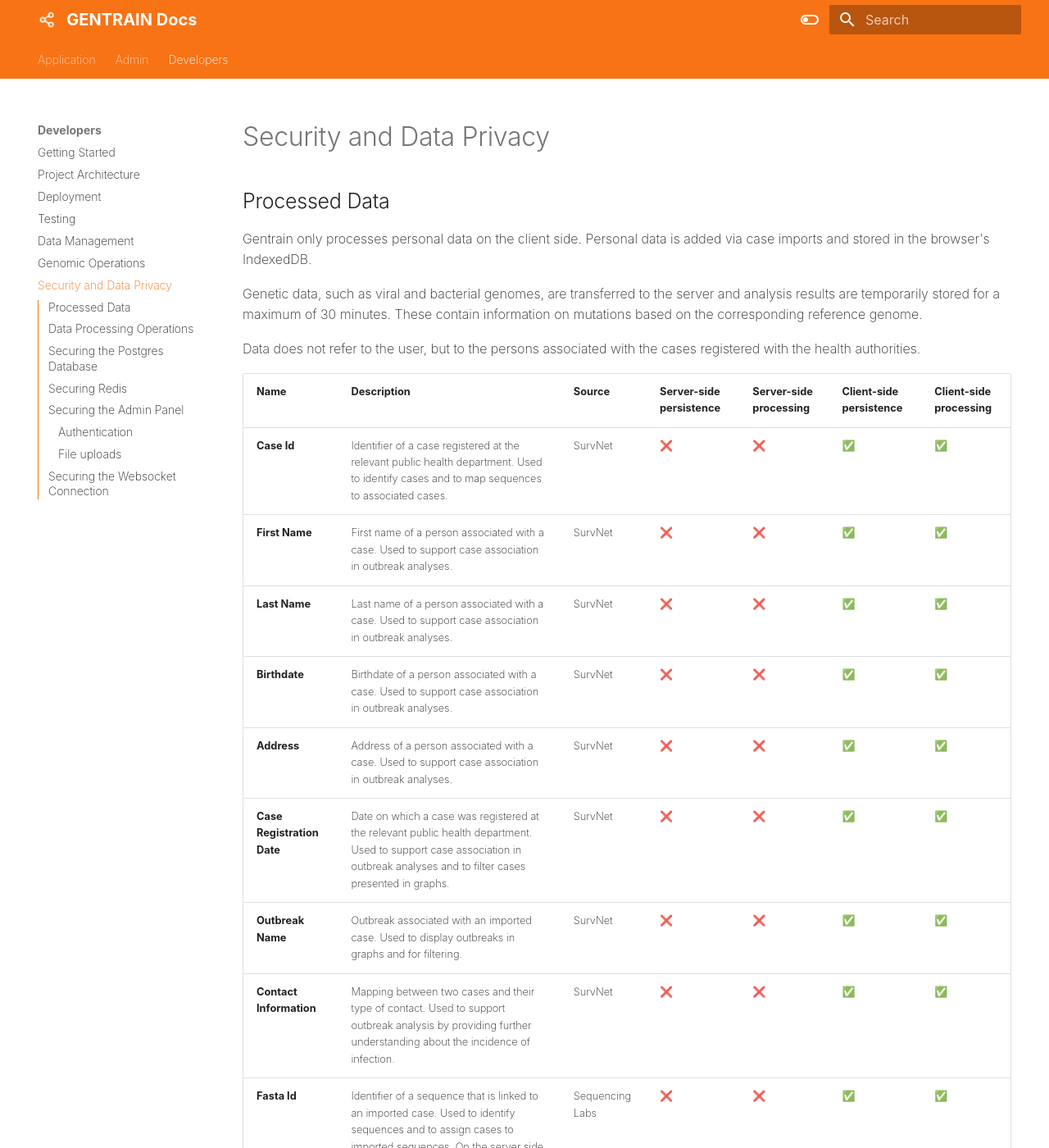
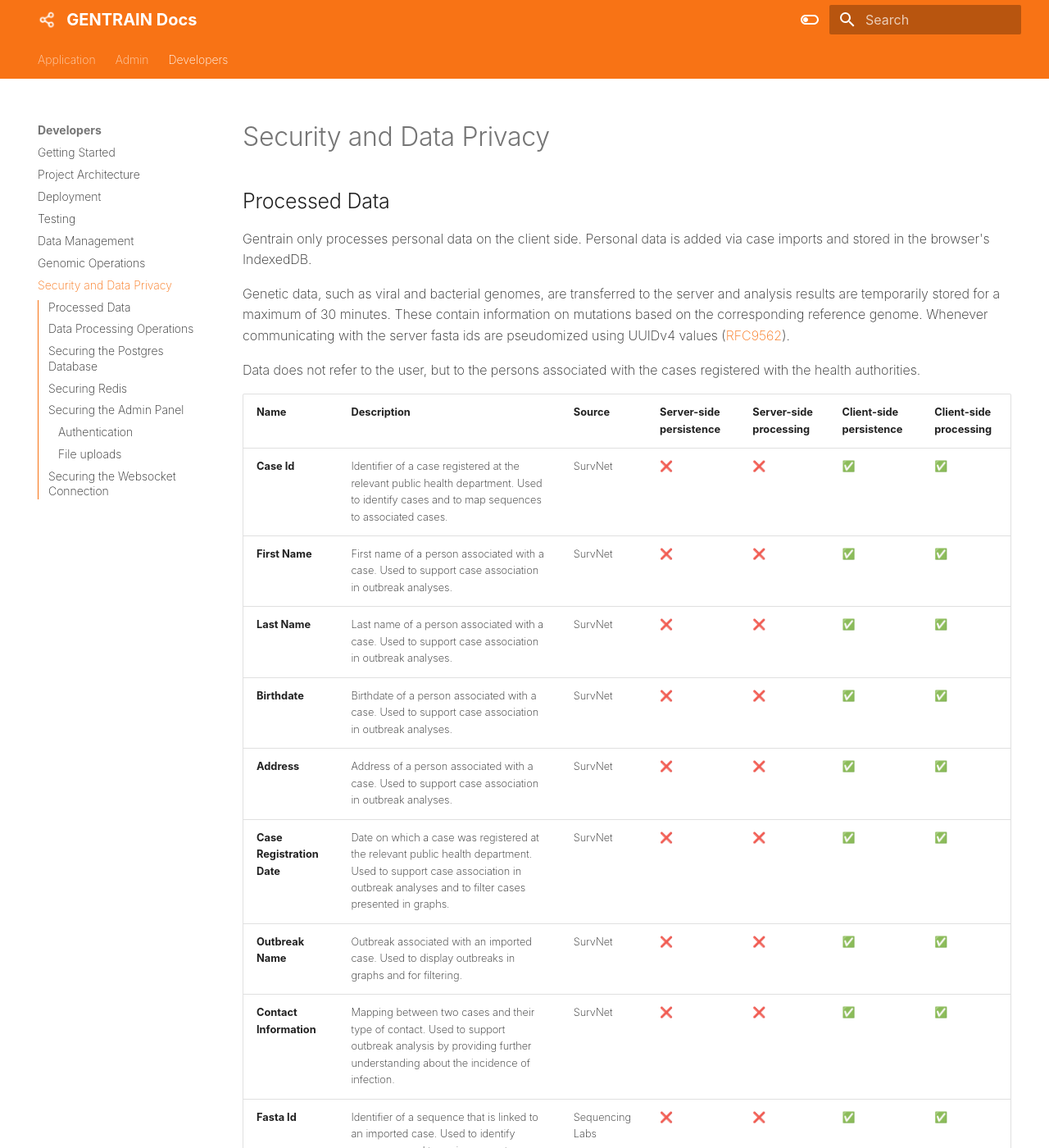
Before and after one commit to DiltheyLab/GENTRAIN, an MkDocs documentation site: the page built from documentation/docs/developers/security_and_data_privacy.md, in a window 1280 px wide and 1400 px high. Shown: the whole window at 82% size. Built offline with MkDocs 1.6.1 and Material for MkDocs 9.7.7, drawn with Linux system fonts in a browser that asks for light colours; some web fonts are replaced; some of the changed text lies outside the part shown.

Commit message:
docs: update data management

```diff
--- a/documentation/docs/developers/security_and_data_privacy.md
+++ b/documentation/docs/developers/security_and_data_privacy.md
@@ -7,23 +7,24 @@ Personal data is added via case imports and stored in the browser's IndexedDB.
 
 Genetic data, such as viral and bacterial genomes, are transferred to the server and analysis results are temporarily stored for a maximum of 30 minutes.
 These contain information on mutations based on the corresponding reference genome.
+Whenever communicating with the server fasta ids are pseudomized using UUIDv4 values ([RFC9562](https://www.rfc-editor.org/rfc/rfc9562.html#name-example-of-a-uuidv4-value){:target="\_blank"}).
 
 Data does not refer to the user, but to the persons associated with the cases registered with the health authorities.
 
-| Name                         | Description                                                                                                                                                                                                                                                                                         | Source          | Server-side persistence       | Server-side processing | Client-side persistence | Client-side processing |
-| ---------------------------- | --------------------------------------------------------------------------------------------------------------------------------------------------------------------------------------------------------------------------------------------------------------------------------------------------- | --------------- | ----------------------------- | ---------------------- | ----------------------- | ---------------------- |
-| **Case Id**                  | Identifier of a case registered at the relevant public health department. Used to identify cases and to map sequences to associated cases.                                                                                                                                                          | SurvNet         | ❌                            | ❌                     | ✅                      | ✅                     |
-| **First Name**               | First name of a person associated with a case. Used to support case association in outbreak analyses.                                                                                                                                                                                               | SurvNet         | ❌                            | ❌                     | ✅                      | ✅                     |
-| **Last Name**                | Last name of a person associated with a case. Used to support case association in outbreak analyses.                                                                                                                                                                                                | SurvNet         | ❌                            | ❌                     | ✅                      | ✅                     |
-| **Birthdate**                | Birthdate of a person associated with a case. Used to support case association in outbreak analyses.                                                                                                                                                                                                | SurvNet         | ❌                            | ❌                     | ✅                      | ✅                     |
-| **Address**                  | Address of a person associated with a case. Used to support case association in outbreak analyses.                                                                                                                                                                                                  | SurvNet         | ❌                            | ❌                     | ✅                      | ✅                     |
-| **Case Registration Date**   | Date on which a case was registered at the relevant public health department. Used to support case association in outbreak analyses and to filter cases presented in graphs.                                                                                                                        | SurvNet         | ❌                            | ❌                     | ✅                      | ✅                     |
-| **Outbreak Name**            | Outbreak associated with an imported case. Used to display outbreaks in graphs and for filtering.                                                                                                                                                                                                   | SurvNet         | ❌                            | ❌                     | ✅                      | ✅                     |
-| **Contact Information**      | Mapping between two cases and their type of contact. Used to support outbreak analysis by providing further understanding about the incidence of infection.                                                                                                                                         | SurvNet         | ❌                            | ❌                     | ✅                      | ✅                     |
-| **Fasta Id**                 | Identifier of a sequence that is linked to an imported case. Used to identify sequences and to assign cases to imported sequences. On the server side, sequences are identified using pseudonyms that are first created on the client side in order to assign pseudonyms and fastaids continuously. | Sequencing Labs | ❌                            | ❌                     | ✅                      | ✅                     |
-| **Genetic sequences**        | Sequences associated with imported cases. These are used to calculate the genetic distances between cases, which in turn are used to support outbreak analyses.                                                                                                                                     | Sequencing Labs | ❌                            | ✅                     | ❌                      | ✅                     |
-| **Sequence analysis result** | Sequences are analysed for mutations based on the corresponding reference genome. These results are stored on server side for a maximum of 30 minutes in case users close the websocket connection (e.g. by closing the browser tab) and therefore cannot retrieve these results immediately.       | Internal        | ✅ <small>(temporary)</small> | ✅                     | ✅                      | ✅                     |
-| **Session Id**               | A session id is generated once a user enters the application. Used to collect temporary persisted analysis results and temporary persisted on server side for a maximum of 30 minutes.                                                                                                              | Internal        | ✅ <small>(temporary)</small> | ✅                     | ✅                      | ✅                     |
+| Name                         | Description                                                                                                                                                                                                                                                                                          | Source          | Server-side persistence       | Server-side processing | Client-side persistence | Client-side processing |
+| ---------------------------- | ---------------------------------------------------------------------------------------------------------------------------------------------------------------------------------------------------------------------------------------------------------------------------------------------------- | --------------- | ----------------------------- | ---------------------- | ----------------------- | ---------------------- |
+| **Case Id**                  | Identifier of a case registered at the relevant public health department. Used to identify cases and to map sequences to associated cases.                                                                                                                                                           | SurvNet         | ❌                            | ❌                     | ✅                      | ✅                     |
+| **First Name**               | First name of a person associated with a case. Used to support case association in outbreak analyses.                                                                                                                                                                                                | SurvNet         | ❌                            | ❌                     | ✅                      | ✅                     |
+| **Last Name**                | Last name of a person associated with a case. Used to support case association in outbreak analyses.                                                                                                                                                                                                 | SurvNet         | ❌                            | ❌                     | ✅                      | ✅                     |
+| **Birthdate**                | Birthdate of a person associated with a case. Used to support case association in outbreak analyses.                                                                                                                                                                                                 | SurvNet         | ❌                            | ❌                     | ✅                      | ✅                     |
+| **Address**                  | Address of a person associated with a case. Used to support case association in outbreak analyses.                                                                                                                                                                                                   | SurvNet         | ❌                            | ❌                     | ✅                      | ✅                     |
+| **Case Registration Date**   | Date on which a case was registered at the relevant public health department. Used to support case association in outbreak analyses and to filter cases presented in graphs.                                                                                                                         | SurvNet         | ❌                            | ❌                     | ✅                      | ✅                     |
+| **Outbreak Name**            | Outbreak associated with an imported case. Used to display outbreaks in graphs and for filtering.                                                                                                                                                                                                    | SurvNet         | ❌                            | ❌                     | ✅                      | ✅                     |
+| **Contact Information**      | Mapping between two cases and their type of contact. Used to support outbreak analysis by providing further understanding about the incidence of infection.                                                                                                                                          | SurvNet         | ❌                            | ❌                     | ✅                      | ✅                     |
+| **Fasta Id**                 | Identifier of a sequence that is linked to an imported case. Used to identify sequences and to assign cases to imported sequences. On the server side, sequences are identified using pseudonyms that are first created on the client side in order to assign pseudonyms and fasta ids continuously. | Sequencing Labs | ❌                            | ❌                     | ✅                      | ✅                     |
+| **Genetic sequences**        | Sequences associated with imported cases. These are used to calculate the genetic distances between cases, which in turn are used to support outbreak analyses.                                                                                                                                      | Sequencing Labs | ❌                            | ✅                     | ❌                      | ✅                     |
+| **Sequence analysis result** | Sequences are analysed for mutations based on the corresponding reference genome. These results are stored on server side for a maximum of 30 minutes in case users close the websocket connection (e.g. by closing the browser tab) and therefore cannot retrieve these results immediately.        | Internal        | ✅ <small>(temporary)</small> | ✅                     | ✅                      | ✅                     |
+| **Session Id**               | A session id is generated once a user enters the application. Used to collect temporary persisted analysis results and temporary persisted on server side for a maximum of 30 minutes.                                                                                                               | Internal        | ✅ <small>(temporary)</small> | ✅                     | ✅                      | ✅                     |
 
 It is also possible to add flexible data columns to the case import. This data is used for filtering graphs and is only persisted and processed on the client side.
 
```
Also changed, not shown: documentation/docs/developers/data_management.md (+5 -1 lines), documentation/docs/developers/genomic_operations.md (+5 -3 lines).
